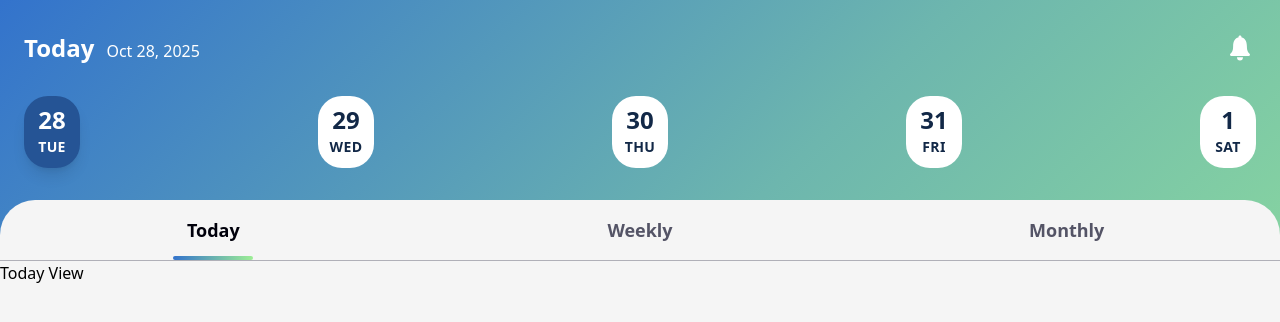
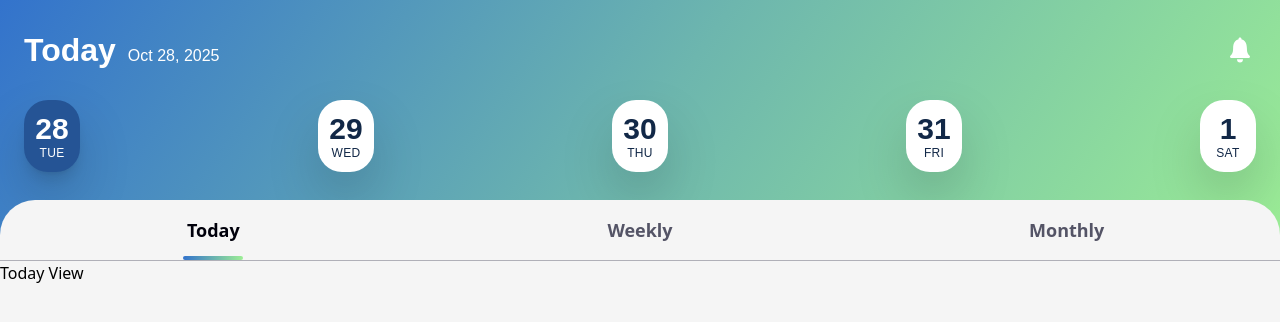
Before and after one commit to IDSP-TRADECARE/Tandem, a Next.js app: page /test in a window 1280 px wide. Shown: the top 322 px of the page. Built offline with nearby package versions, Linux system fonts and the light colour scheme; no server answers; a web font is replaced by a local one.

Commit message:
comp-schedule-today done

```diff
--- a/src/app/components/ui/backgrounds/GradientBackgroundFull.tsx
+++ b/src/app/components/ui/backgrounds/GradientBackgroundFull.tsx
@@ -5,7 +5,7 @@ export function GradientBackgroundFull({ children }: { children?: React.ReactNod
     <div
       className="min-h-screen"
       style={{
-        background: 'linear-gradient(135deg, #3373CC 0%, #6DB6AE 46%, #9DEE95 100%)',
+        background: 'linear-gradient(125deg, #3373CC 0%, #6DB6AE 40%, #9DEE95 80%)',
         backgroundSize: '100%'
       }}
     >
--- a/src/app/components/ui/backgrounds/TabBar.tsx
+++ b/src/app/components/ui/backgrounds/TabBar.tsx
@@ -20,7 +20,7 @@ export function TabBar({ tabs, activeTab, onTabChange }: TabBarProps) {
             <div
               className="absolute bottom-0 left-1/2 -translate-x-1/2 h-1 rounded-full"
               style={{
-                width: '80px',
+                width: '60px',
                 background: 'linear-gradient(90deg, #3373CC 0%, #9DEE95 100%)',
               }}
             />
--- a/src/app/components/ui/calendar/DateHeader.tsx
+++ b/src/app/components/ui/calendar/DateHeader.tsx
@@ -1,4 +1,5 @@
 'use client';
+import { typography } from '@/app/styles/typography';
 import { useState } from 'react';
 import { IoIosNotifications } from "react-icons/io";
 
@@ -39,8 +40,8 @@ export function DateHeader({ type, date = new Date()}: DateHeaderProps) {
     return (
       <div className="flex items-center justify-between px-6 py-8">
         <div className="flex items-baseline gap-3">
-          <h1 className="text-white text-2xl font-bold">Today</h1>
-          <span className="text-white">{formatDate(date)}</span>
+          <h1 className={`text-white text-[32px] ${typography.display.h2}`}>Today</h1>
+          <span className={`text-white text-[16px] font-light ${typography.body.body}`}>{formatDate(date)}</span>
         </div>
 
         <button className="relative">
@@ -65,16 +66,16 @@ export function DateHeader({ type, date = new Date()}: DateHeaderProps) {
               <button
                 key={index}
                 onClick={() => setSelectedDay(day)}
-                className={`flex flex-col items-center justify-center rounded-3xl transition-all p-3 ${
+                className={`flex flex-col items-center justify-center rounded-3xl transition-all p-2 px-1 drop-shadow-2xl ${
                   isSelected
                     ? 'bg-primary-active text-white shadow-lg'
                     : 'bg-white text-primary-dark'
                 } w-14 h-18`}
               >
-                <div className="text-2xl font-bold leading-none mb-1">
+                <div className={`font-bold text-[30px] ${typography.display.h2} leading-none mb-1`}>
                   {dayNumber}
                 </div>
-                <div className="text-[14px] font-semibold tracking-wide">
+                <div className={`text-[12px] font-light ${typography.body.label} tracking-wide`}>
                   {dayName}
                 </div>
               </button>
```
